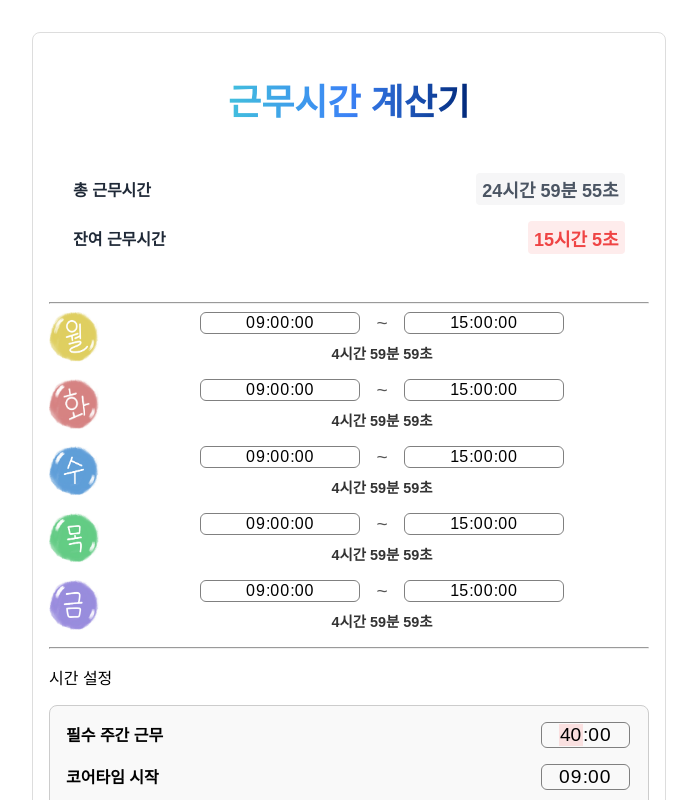
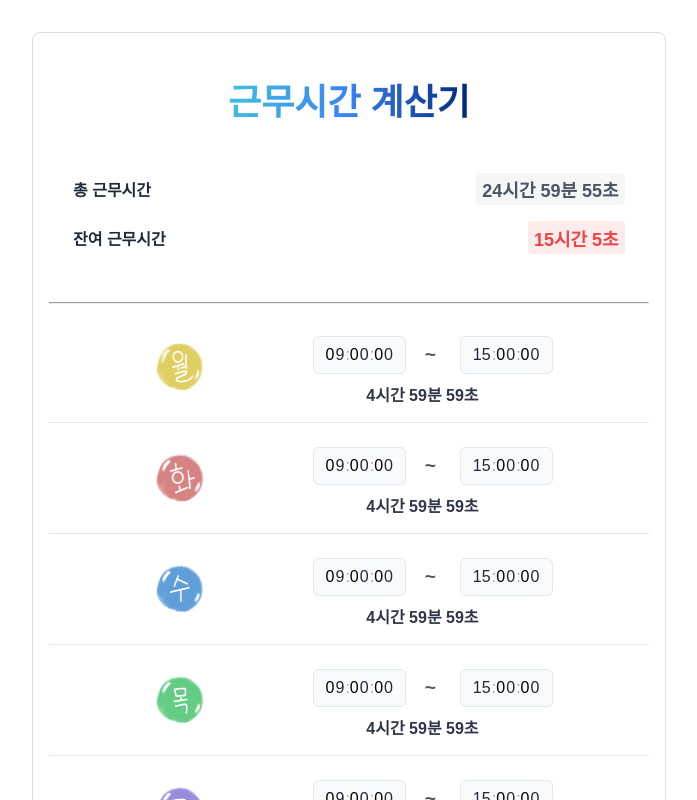
Before and after one commit to wlstjdwkd/40TimeCalculator, a React (Create React App) app in the folder frontend/time_calculator/: page / in a window 1280 px wide. Shown: the top 800 px of the page, without its empty margins (291-988 px from the left). Built offline with nearby package versions, Linux system fonts and the light colour scheme; the HTML template or start-up script is replaced by a standard one.

Commit message:
design : modify DaySection css

```diff
--- a/frontend/time_calculator/src/components/DaySection/DaySection.css
+++ b/frontend/time_calculator/src/components/DaySection/DaySection.css
@@ -1,28 +1,32 @@
 /* src/components/DaySection/DaySection.css */
 
 .day-section {
-    display: flex;
-    align-items: flex-start; /* 이미지와 메인 섹션을 상단에 정렬 */
-    margin-bottom: 1rem;
+    display: flex; /* flex */
+    align-items: center; /* items-center */
+    justify-content: space-evenly; /* justify-evenly */
+    padding: 1rem 0.5rem; /*py-4: 1rem (16px), px-2: 0.5rem (8px)*/
+    border-bottom: 1px solid #e5e7eb; /* border-b: 1px solid border-gray-200 */
+    border-collapse: collapse; /* border-collapse */
 }
 
 .day-section img {
-    width: 50px;
-    height: 50px;
-    margin-right: 1rem;
+    width: 3rem; /* w-12: 3rem = 48px */
+    height: 3rem; /* h-12: 3rem = 48px */
+    border-radius: 50%; /* rounded-full */
 }
 
 .day-section-main {
     display: flex;
     flex-direction: column;
-    flex: 1;
+    gap: 0.5rem;
+    margin-top: 0.5rem;
 }
 
 .day-section-timepickers {
-    display: flex;
-    flex-direction: row;
-    align-items: center;
-    justify-content:center;
+    display: flex; /* flex */
+    align-items: center; /* items-center */
+    gap: 0.825rem;
+    justify-content: space-evenly; /* justify-evenly */
 }
 
 .time-picker {
@@ -31,23 +35,38 @@
   }
 .tilde {
     font-size: 1.2rem;
-    margin: 0 1rem;
-    color: #555;
+    /* margin: 0 0.5rem; */
+    padding-left: 1rem;
+    font-weight: 600; /* font-semibold */
+    color: #4b5563; /* text-gray-600 */
 }
 
 .time-picker .react-time-picker__wrapper {
-    /* padding: 10%;        */
-    border: 2% solid #ccc;
-    border-radius: 6px;
-    display: flex;
-    align-items: center;
+	border: 1px solid #e2e8f0; /* 연한 회색 테두리 */
+	border-radius: 6px;
+	padding: 0.5rem;
+	background-color: #f9fafb; /* 연한 배경 */
+	display: flex;
+	align-items: center;
+	transition: border-color 0.2s ease-in-out;
 }
 
+.time-picker .react-time-picker__wrapper:hover {
+    border-color: #3b82f6; /* hover 시 파란색 테두리 */
+}
+
+.time-picker .react-time-picker__inputGroup__input {
+	color: #1f2937; /* 텍스트 색상 */
+	font-weight: 500;
+}
+
+.time-picker .react-time-picker__inputGroup__divider {
+	color: #9ca3af; /* 구분자 색상 */
+}
 
 .day-section-total {
-    margin-top: 0.5rem;
-    text-align: center;
-    font-weight: bold;
-    font-size: 0.9rem;
-    color: #333;
+    font-size: 1rem; /* text-sm (small) */
+    font-weight: 600; /* font-semibold */
+    text-align: center; /* text-center */
+    color: #2d3748; /* text-gray-800 */
 }
--- a/frontend/time_calculator/src/components/DaySection/DaySection.js
+++ b/frontend/time_calculator/src/components/DaySection/DaySection.js
@@ -7,9 +7,14 @@ import './DaySection.css'; // 스타일을 별도의 CSS 파일로 관리
 function DaySection({ imageSrc, startTime, endTime, totalTime, onStartChange, onEndChange }) {
   return (
     <div className="day-section">
+      {/* 요일 이미지 */}
       <img src={imageSrc} alt="day" />
+
+      {/* 출근, 퇴근, 근무시간 */}
       <div className="day-section-main">
         <div className="day-section-timepickers">
+          {/* 출근 시간 */}
+          <div className="time-picker">
             <TimePicker
               onChange={onStartChange}
               value={startTime}
@@ -18,9 +23,15 @@ function DaySection({ imageSrc, startTime, endTime, totalTime, onStartChange, on
               maxDetail="second"
               disableClock
               aria-label="출근 시간"
-            className="time-picker"
             />
-          <span className="tilde">~</span>
+          </div>
+
+
+          {/* ~ 기호 */}
+          <div className="tilde">~</div>
+
+          <div className="time-picker">
+            {/* 퇴근 시간 */}
             <TimePicker
               onChange={onEndChange}
               value={endTime}
@@ -29,9 +40,11 @@ function DaySection({ imageSrc, startTime, endTime, totalTime, onStartChange, on
               maxDetail="second"
               disableClock
               aria-label="퇴근 시간"
-            className="time-picker"
             />
           </div>
+        </div>
+
+        {/* 근무 시간 */}
         <div className="day-section-total">
           {totalTime}
         </div>
```
Lines whose indentation alone changed are shown as unchanged.
